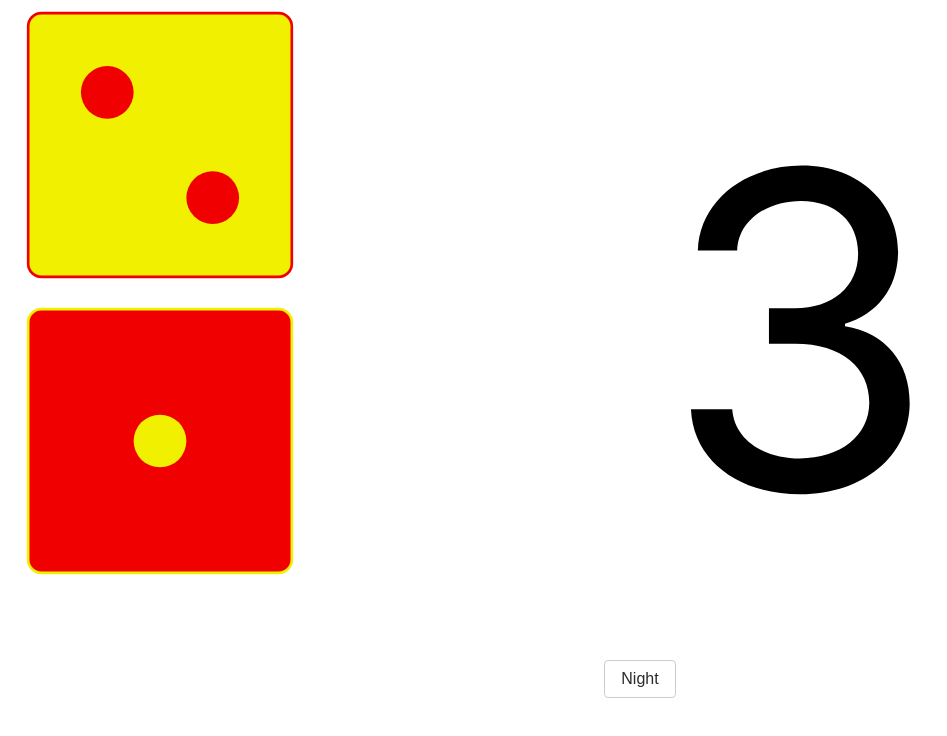
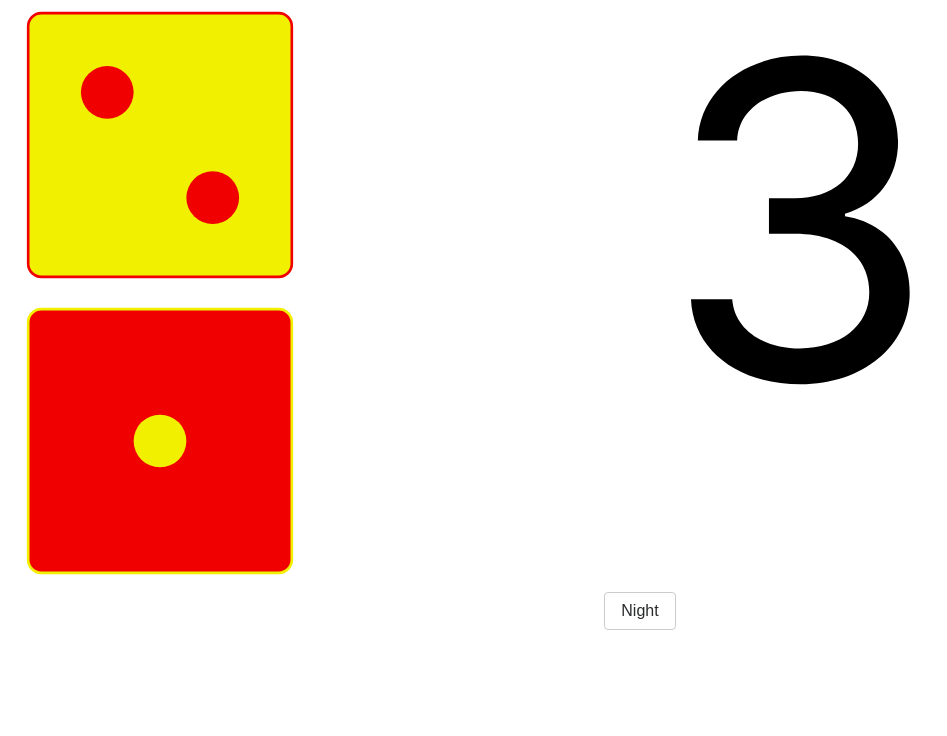
Before and after one commit to ericchu94/catandice, an Angular app: page / in a window 1280 px wide. Shown: the top 736 px of the page, without its empty margins (0-947 px from the left). Built offline with nearby package versions, Linux system fonts and the light colour scheme.

Commit message:
Fix scoping of css

```diff
--- a/src/app/app.component.css
+++ b/src/app/app.component.css
@@ -0,0 +1,28 @@
+:host {
+    cursor: pointer;
+}
+
+.yellow circle {
+    fill: #f00000;
+}
+
+.yellow rect {
+    fill: #f0f000;
+    stroke: #f00000;
+}
+
+.red circle {
+    fill: #f0f000;
+}
+
+.red rect {
+    fill: #f00000;
+    stroke: #f0f000;
+}
+
+.sum {
+    text-align: center;
+    font-size: 55vmin;
+    user-select: none;
+    line-height: 1;
+}
--- a/src/app/app.component.html
+++ b/src/app/app.component.html
@@ -1,8 +1,8 @@
-<div class="container-fluid" (click)="onRoll()" [@night]="night">
-    <div class="row">
+<div class="container-fluid">
+    <div class="row" [@roll]="rolling" (@roll.done)="onRollDone()">
         <div class="col-sm-3">
             <div class="row">
-                <div class="col-6 col-sm-12 die" [ngClass]="{'red': firstDieRed, 'yellow': !firstDieRed}" [@roll]="rolling">
+                <div class="col-6 col-sm-12 die" [ngClass]="{'red': firstDieRed, 'yellow': !firstDieRed}">
                     <svg *ngIf="die1 == 1" width="100%" viewBox="-5 -5 110 110">
                         <rect x="0" y="0" width="100" height="100" rx="5" ry="5" />
                         <circle cx="50" cy="50" r="10" />
@@ -43,7 +43,7 @@
                         <circle cx="30" cy="20" r="10" />
                     </svg>
                 </div>
-                <div class="col-6 col-sm-12 die" [ngClass]="{'red': !firstDieRed, 'yellow': firstDieRed}" [@roll]="rolling">
+                <div class="col-6 col-sm-12 die" [ngClass]="{'red': !firstDieRed, 'yellow': firstDieRed}">
                     <svg *ngIf="die2 == 1" width="100%" viewBox="-5 -5 110 110">
                         <rect x="0" y="0" width="100" height="100" rx="5" ry="5" />
                         <circle cx="50" cy="50" r="10" />
@@ -86,12 +86,8 @@
                 </div>
             </div>
         </div>
-        <div class="col-sm-9">
-            <div class="row">
-                <div class="col-12 sum text" [@roll]="rolling" (@roll.done)="onRollDone()">
-                    {{ die1 + die2 }}
-                </div>
-            </div>
+        <div class="col-sm-9 sum text">
+            {{ die1 + die2 }}
         </div>
     </div>
     <div class="row">
--- a/src/app/app.component.ts
+++ b/src/app/app.component.ts
@@ -8,9 +8,13 @@ import {
 } from '@angular/animations';
 
 @Component({
-  selector: 'app-root',
+  selector: 'body',
   templateUrl: './app.component.html',
   styleUrls: ['./app.component.css'],
+  host: {
+    '[@night]': 'night',
+    '(click)': 'onRoll()'
+  },
   animations: [
     trigger('night', [
       state('true', style({
--- a/src/index.html
+++ b/src/index.html
@@ -12,6 +12,5 @@
   <link rel="stylesheet" href="https://maxcdn.bootstrapcdn.com/bootstrap/4.0.0-alpha.6/css/bootstrap.min.css" integrity="sha384-rwoIResjU2yc3z8GV/NPeZWAv56rSmLldC3R/AZzGRnGxQQKnKkoFVhFQhNUwEyJ" crossorigin="anonymous">
 </head>
 <body>
-  <app-root></app-root>
 </body>
 </html>
--- a/src/styles.css
+++ b/src/styles.css
@@ -1,30 +1 @@
 /* You can add global styles to this file, and also import other style files */
-.container-fluid {
-    min-height: 100%;
-    width: 100%;
-    position: absolute;
-}
-
-.yellow circle {
-    fill: #f00000;
-}
-
-.yellow rect {
-    fill: #f0f000;
-    stroke: #f00000;
-}
-
-.red circle {
-    fill: #f0f000;
-}
-
-.red rect {
-    fill: #f00000;
-    stroke: #f0f000;
-}
-
-.sum {
-    text-align: center;
-    font-size: 55vmin;
-    user-select: none;
-}
```
